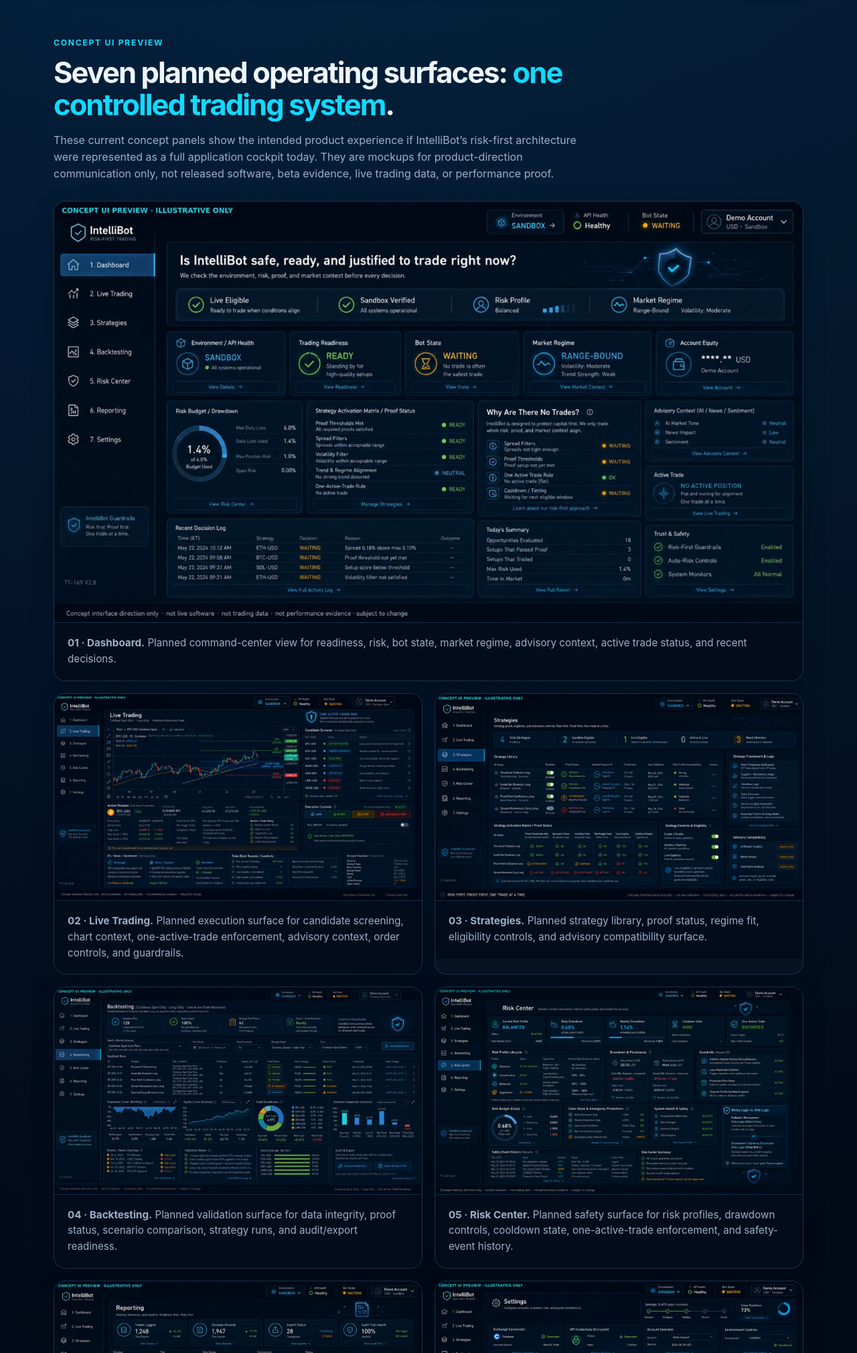
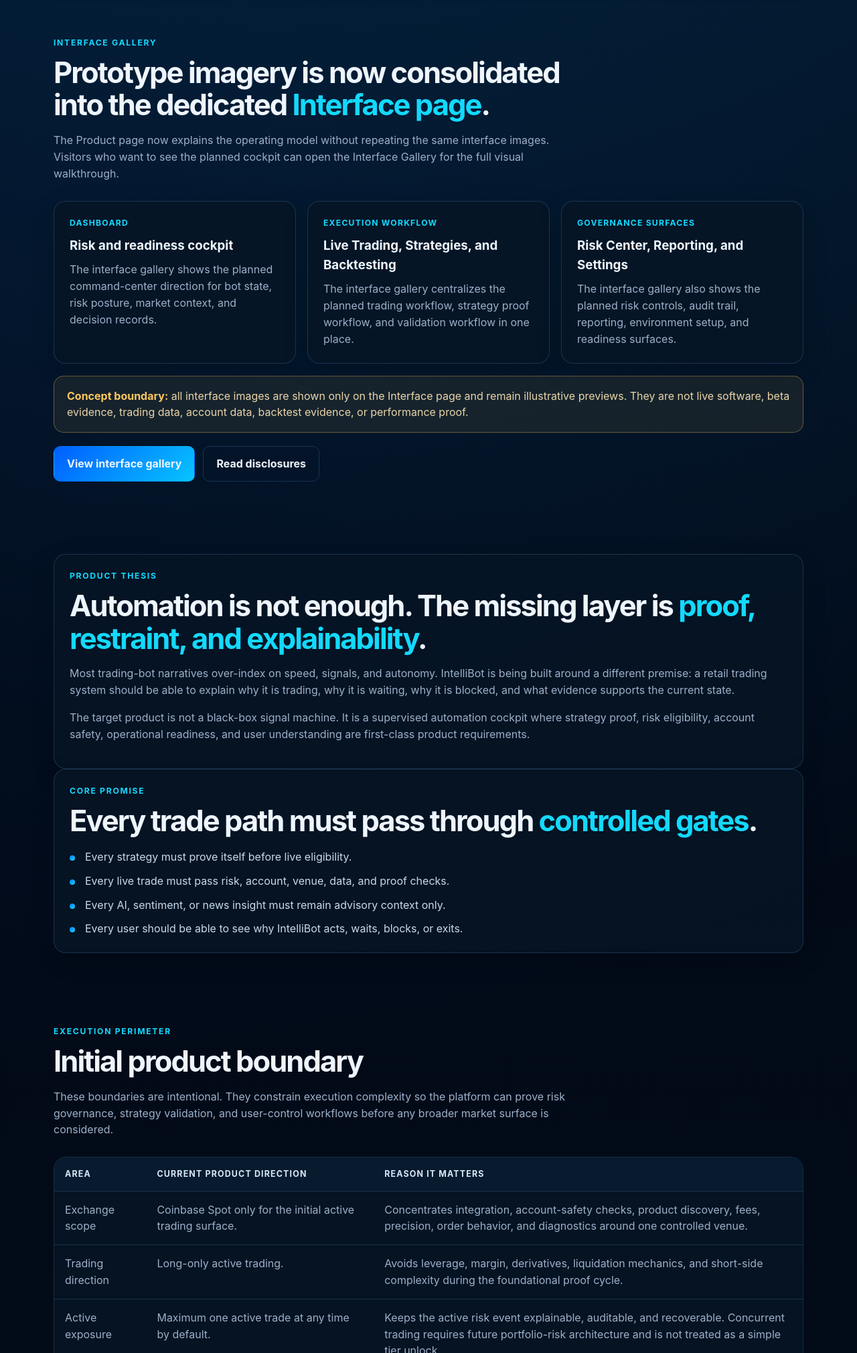
Before and after one commit to IntelliBotHQ/intellibot-preformation-site, a plain HTML site: page product/index.html in a window 1280 px wide. Shown: the part 780-2800 px from the top of the page at 67% size. Drawn offline with Linux system fonts and the light colour scheme.

Commit message:
image fixes
image fixes

```diff
--- a/product/index.html
+++ b/product/index.html
@@ -49,43 +49,31 @@
 <section>
   <div class="wrap">
     <div class="section-heading">
-      <div class="kicker">Concept UI preview</div>
-      <h2>Seven planned operating surfaces: <span>one controlled trading system</span>.</h2>
-      <p>These current concept panels show the intended product experience if IntelliBot’s risk-first architecture were represented as a full application cockpit today. They are mockups for product-direction communication only, not released software, beta evidence, live trading data, or performance proof.</p>
+      <div class="kicker">Interface gallery</div>
+      <h2>Prototype imagery is now consolidated into the dedicated <span>Interface page</span>.</h2>
+      <p>The Product page now explains the operating model without repeating the same interface images. Visitors who want to see the planned cockpit can open the Interface Gallery for the full visual walkthrough.</p>
     </div>
 
-    <div class="interface-gallery">
-      <article class="panel visual-panel gallery-feature">
-        <img class="concept-image" src="../assets/concept-ui-dashboard.png" alt="Concept UI preview of IntelliBot dashboard readiness cockpit" loading="lazy">
-        <div class="visual-caption"><strong>01 · Dashboard.</strong> Planned command-center view for readiness, risk, bot state, market regime, advisory context, active trade status, and recent decisions.</div>
+    <div class="grid three">
+      <article class="card">
+        <div class="tag">Dashboard</div>
+        <h3>Risk and readiness cockpit</h3>
+        <p>The interface gallery shows the planned command-center direction for bot state, risk posture, market context, and decision records.</p>
       </article>
-      <article class="panel visual-panel">
-        <img class="concept-image" src="../assets/concept-ui-live-trading.png" alt="Concept UI preview of IntelliBot live trading cockpit" loading="lazy">
-        <div class="visual-caption"><strong>02 · Live Trading.</strong> Planned execution surface for candidate screening, chart context, one-active-trade enforcement, advisory context, order controls, and guardrails.</div>
+      <article class="card">
+        <div class="tag">Execution workflow</div>
+        <h3>Live Trading, Strategies, and Backtesting</h3>
+        <p>The interface gallery centralizes the planned trading workflow, strategy proof workflow, and validation workflow in one place.</p>
       </article>
-      <article class="panel visual-panel">
-        <img class="concept-image" src="../assets/concept-ui-strategies.png" alt="Concept UI preview of IntelliBot strategy library and proof status" loading="lazy">
-        <div class="visual-caption"><strong>03 · Strategies.</strong> Planned strategy library, proof status, regime fit, eligibility controls, and advisory compatibility surface.</div>
-      </article>
-      <article class="panel visual-panel">
-        <img class="concept-image" src="../assets/concept-ui-backtesting.png" alt="Concept UI preview of IntelliBot backtesting validation dashboard" loading="lazy">
-        <div class="visual-caption"><strong>04 · Backtesting.</strong> Planned validation surface for data integrity, proof status, scenario comparison, strategy runs, and audit/export readiness.</div>
-      </article>
-      <article class="panel visual-panel">
-        <img class="concept-image" src="../assets/concept-ui-risk-center.png" alt="Concept UI preview of IntelliBot risk center and guardrail controls" loading="lazy">
-        <div class="visual-caption"><strong>05 · Risk Center.</strong> Planned safety surface for risk profiles, drawdown controls, cooldown state, one-active-trade enforcement, and safety-event history.</div>
-      </article>
-      <article class="panel visual-panel">
-        <img class="concept-image" src="../assets/concept-ui-reporting.png" alt="Concept UI preview of IntelliBot reporting and decision forensics" loading="lazy">
-        <div class="visual-caption"><strong>06 · Reporting.</strong> Planned evidence surface for decision records, historical trades, rationale, linked evidence, audit trail health, and exports.</div>
-      </article>
-      <article class="panel visual-panel">
-        <img class="concept-image" src="../assets/concept-ui-settings.png" alt="Concept UI preview of IntelliBot settings, API credentials, account selection, and readiness checks" loading="lazy">
-        <div class="visual-caption"><strong>07 · Settings.</strong> Planned configuration surface for exchange connection, API credential status, account selection, environment controls, risk profile setup, and readiness checks.</div>
+      <article class="card">
+        <div class="tag">Governance surfaces</div>
+        <h3>Risk Center, Reporting, and Settings</h3>
+        <p>The interface gallery also shows the planned risk controls, audit trail, reporting, environment setup, and readiness surfaces.</p>
       </article>
     </div>
 
-    <div class="notice" style="margin-top:18px"><strong>Publication boundary:</strong> concept UI imagery is included to explain design intent and product scope only. It does not represent a product release, beta availability, live connection to Coinbase, trading authorization, account performance, user results, backtest evidence, or future outcomes.</div>
+    <div class="notice" style="margin-top:18px"><strong>Concept boundary:</strong> all interface images are shown only on the Interface page and remain illustrative previews. They are not live software, beta evidence, trading data, account data, backtest evidence, or performance proof.</div>
+    <div class="actions" style="margin-top:20px"><a class="btn primary" href="../interface/">View interface gallery</a><a class="btn" href="../disclosures/">Read disclosures</a></div>
   </div>
 </section>
 
```
Also changed, not shown: index.html (+20 -22 lines), V7_1_DEPLOYMENT_NOTE.txt (added), 3 other files.
